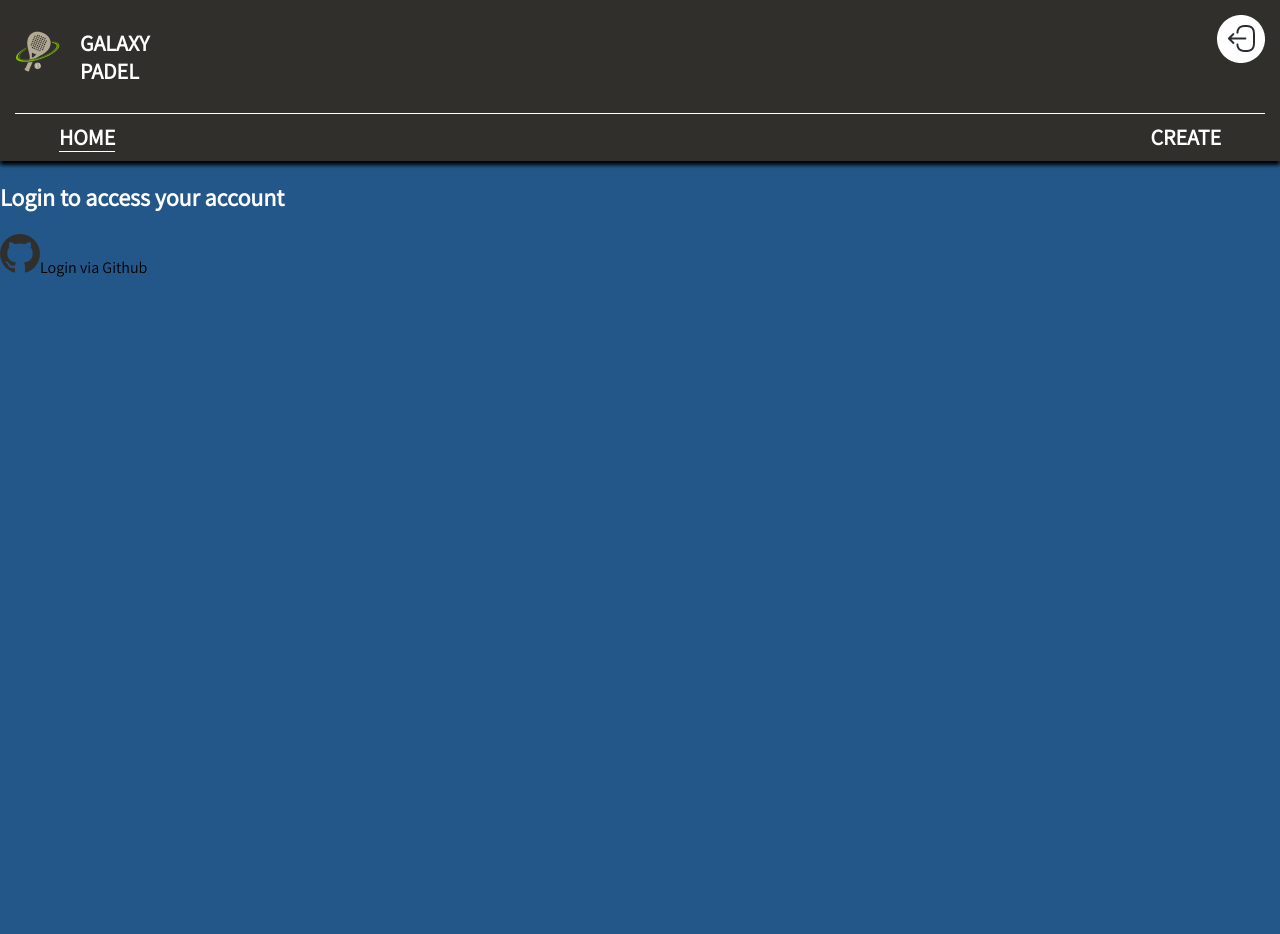
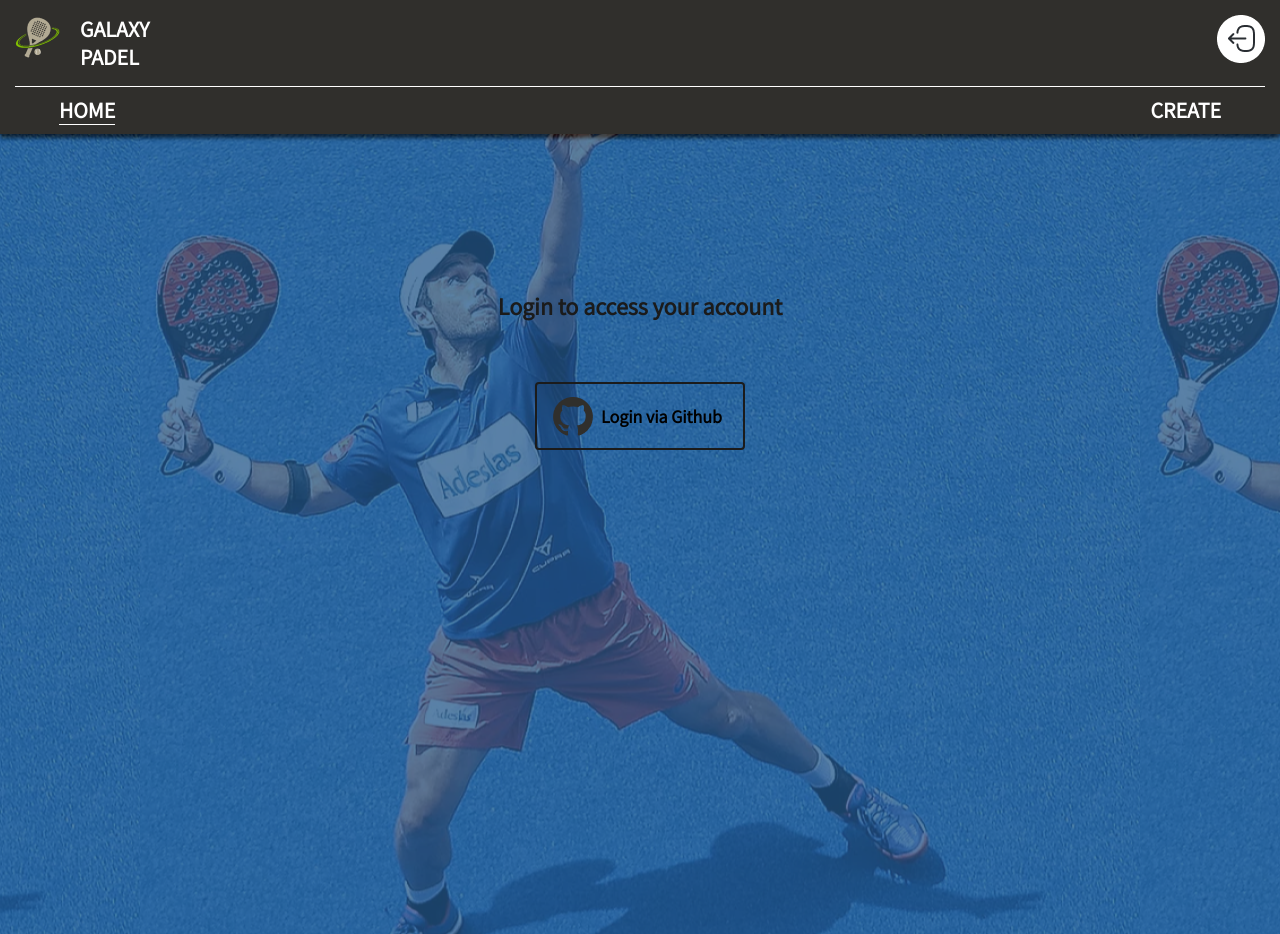
Before and after one commit to Taxeta/GalaxyPadel-front, a React (Vite) app: page /home in a window 1280 px wide. Before the commit the page ends 800 px from the top, so only its background shows below. Built offline with nearby package versions, Linux system fonts and the light colour scheme.

Commit message:
Set css styles on login home page

```diff
--- a/src/components/App/App.tsx
+++ b/src/components/App/App.tsx
@@ -1,4 +1,4 @@
-import HomePage from "../../pages/homePage/homePage";
+import HomePage from "../../pages/homePage/HomePage";
 import Header from "../Header/Header";
 import { Navigate, Route, Routes } from "react-router-dom";
 
--- a/src/components/Header/Header.css
+++ b/src/components/Header/Header.css
@@ -28,7 +28,6 @@
 
 .header__container {
   display: flex;
-  align-items: center;
   justify-content: space-between;
   width: 100%;
 }
@@ -39,5 +38,5 @@
 
 .header__logout {
   display: flex;
-  margin-bottom: 25px;
+  height: fit-content;
 }
--- /dev/null
+++ b/src/pages/homePage/HomePage.css
@@ -0,0 +1,34 @@
+.login-container {
+  padding: 20px;
+  display: flex;
+  flex-direction: column;
+  align-items: center;
+  height: 100vh;
+  background-image: url("../../assets/loginBackground.png");
+  background-position: center;
+  grid-gap: 60px;
+}
+
+.login-text {
+  font-family: var(--secondaryFont);
+  font-size: 24px;
+  padding-top: 136px;
+  font-weight: 700;
+  text-align: center;
+  color: var(--black);
+}
+
+.login-button {
+  display: flex;
+  width: 210px;
+  height: 68px;
+  font-family: var(--secondaryFont);
+  font-weight: 700;
+  font-size: 18px;
+  border: 2px solid var(--black);
+  border-radius: 4px;
+  padding: 22px 16px 22px 16px;
+  text-align: center;
+  align-items: center;
+  gap: 8px;
+}
--- a/src/pages/homePage/HomePage.tsx
+++ b/src/pages/homePage/HomePage.tsx
@@ -1,13 +1,14 @@
 import Button from "../../components/Button/Button";
 import githubLogin from "../../assets/githubLogin.png";
+import "./HomePage.css";
 
 const HomePage = () => {
   return (
-    <section className="login-page">
+    <section className="login-container">
       <h2 className="login-text">Login to access your account</h2>
 
       <Button className="login-button">
-        <img src={githubLogin} alt="" />
+        <img src={githubLogin} alt="Github logo" />
         Login via Github
       </Button>
     </section>
--- a/src/styles/styles.css
+++ b/src/styles/styles.css
@@ -42,7 +42,11 @@ button {
   border: none;
 }
 
-h1 {
+h1,
+h2,
+h3,
+h4,
+h5 {
   margin: 0;
 }
 
```
Also changed, not shown: src/Assets/loginBackground.png (added).
